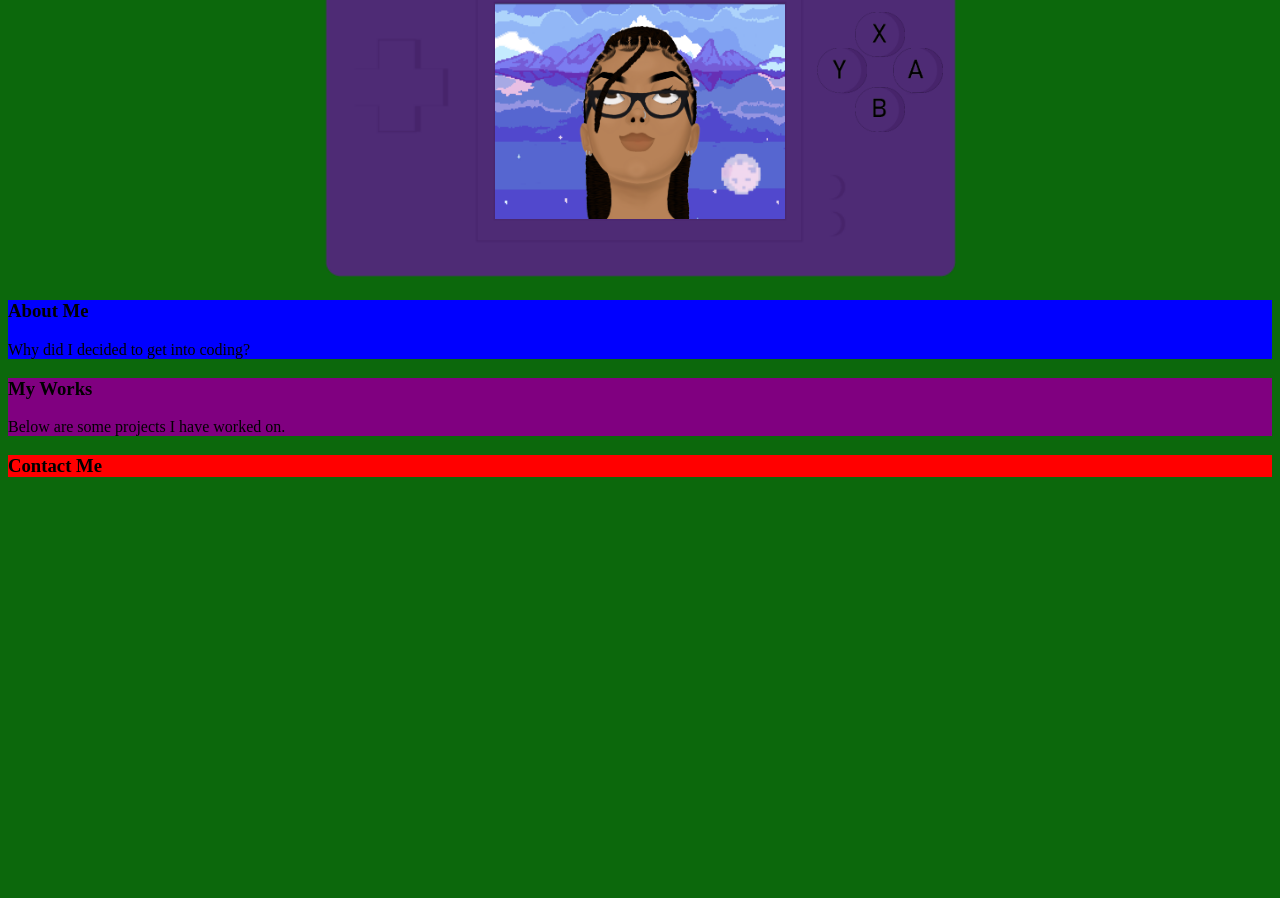
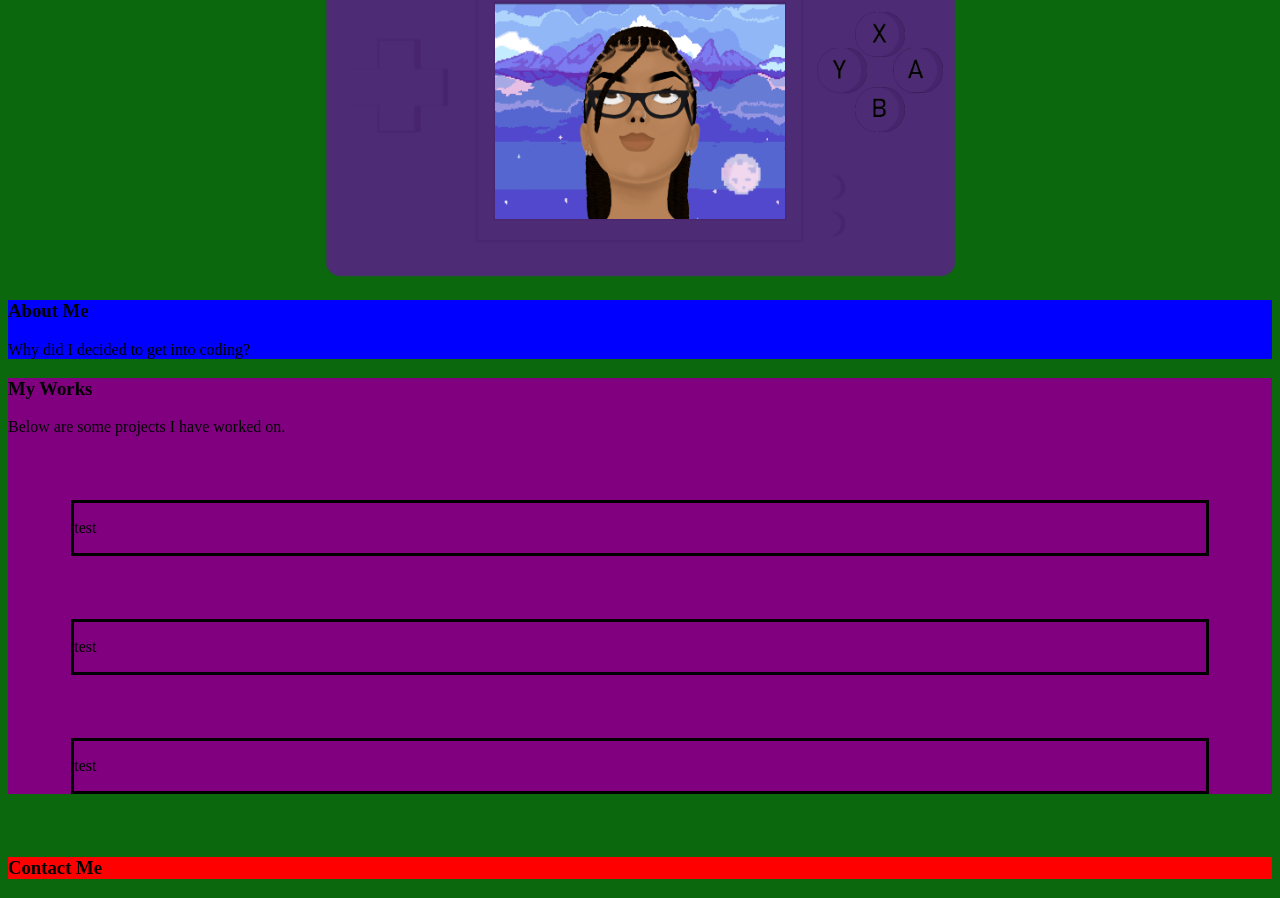
Before and after one commit to ashleyh5440/pro-portfolio, a plain HTML site: page index.html in a window 1280 px wide. Shown: the part 381-1279 px from the top of the page. Before the commit the page ends 877 px from the top, so only its background shows below. Drawn offline with Linux system fonts and the light colour scheme.

Commit message:
added cards to my works section

```diff
--- a/assets/style.css
+++ b/assets/style.css
@@ -110,6 +110,22 @@ body {
 }
 
 
+.card1 {
+    border: 3px solid black;
+    margin: 5%;
+}
+
+.card2 {
+    border: 3px solid black;
+    margin: 5%;
+}
+
+.card3 {
+    border: 3px solid black;
+    margin: 5%;
+}
+
+
 /* how do you have multiple of these? just set different times? */
 @keyframes fadeIn {
     0% { opacity: 0; }
--- a/index.html
+++ b/index.html
@@ -35,10 +35,25 @@
         <h1>About Me</h1>
           <p>Why did I decided to get into coding?</p>
       </section>
+
       <section class="my-works">
         <h1>My Works</h1>
-        <p>Below are some projects I have worked on.</p>
+          <p>Below are some projects I have worked on.</p>
+
+        <section class="cards">
+          <section class="card1">
+            <p>test</p>
+          </section>
+          <section class="card2">
+            <p>test</p>
+          </section>
+          <section class="card3">
+            <p>test</p>
+          </section>
+        </section>
+
       </section>
+
       <section class="contact-me">
         <h1>Contact Me</h1>
       </section>
```
